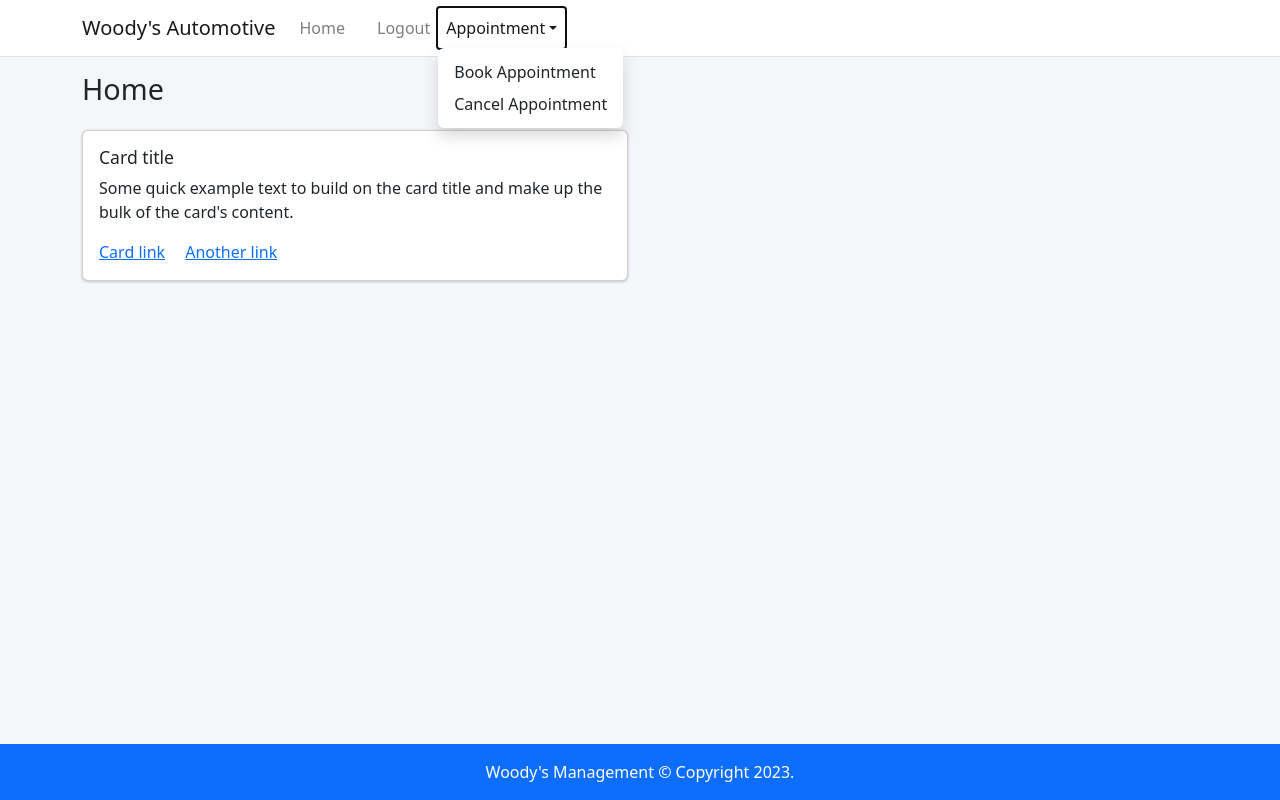
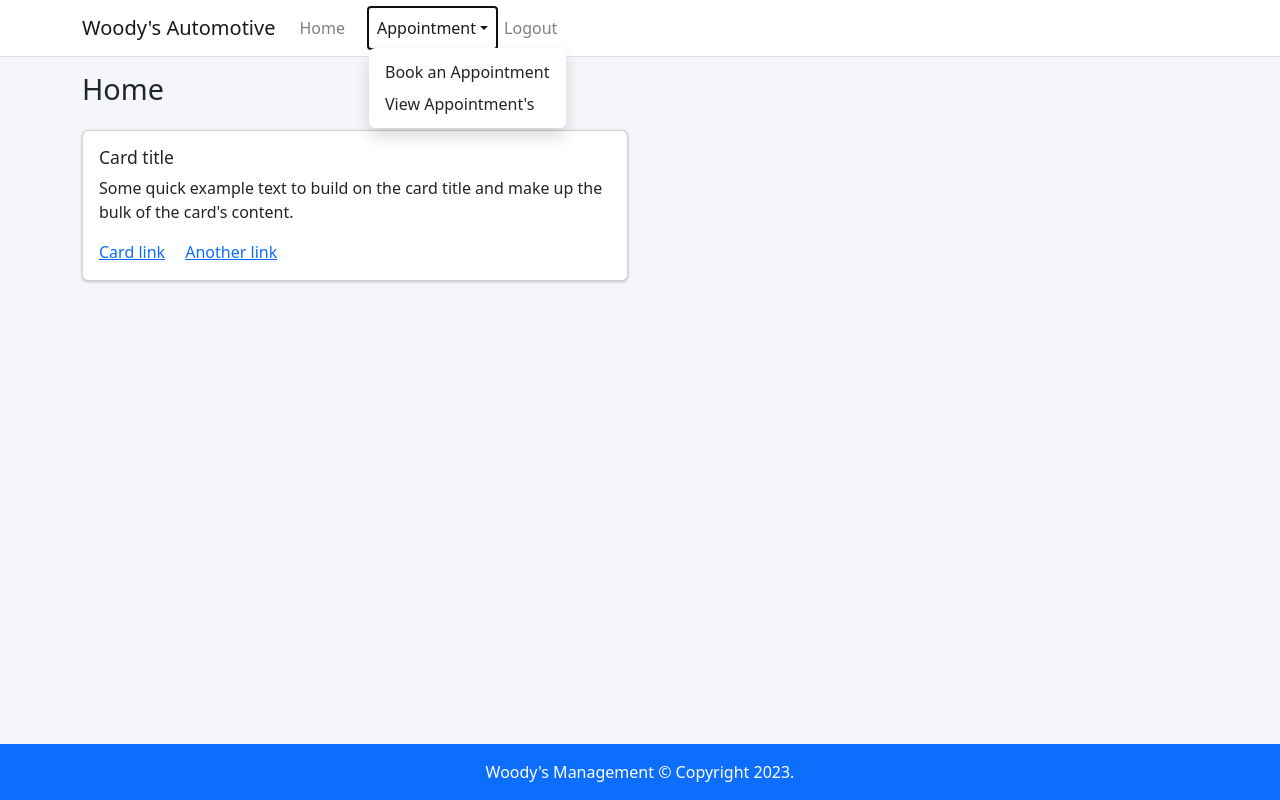
Before and after one commit to dm0927/DMSD-Project, a Flask app: page /dashboard in a window 1280 px wide, after a click on "Appointment". Run offline with Flask 3, Linux system fonts and the light colour scheme; some libraries are stand-ins or nearby versions.

Commit message:
Internal usage

```diff
--- a/static/dist/js/demo.js
+++ b/static/dist/js/demo.js
@@ -14,7 +14,6 @@
     if (window.___browserSync___ === undefined && Number(localStorage.getItem('AdminLTE:Demo:MessageShowed')) < Date.now()) {
       localStorage.setItem('AdminLTE:Demo:MessageShowed', (Date.now()) + (15 * 60 * 1000))
       // eslint-disable-next-line no-alert
-      alert('You load AdminLTE\'s "demo.js", \nthis file is only created for testing purposes!')
     }
   }, 1000)
 
--- a/templates/layout.html
+++ b/templates/layout.html
@@ -38,6 +38,5 @@
 <script src="{{ url_for('static', filename='plugins/jquery/jquery.min.js') }}"></script>
 <script src="{{ url_for('static', filename='plugins/bootstrap/js/bootstrap.bundle.min.js') }}"></script>
 <script src="{{ url_for('static', filename='dist/js/adminlte.min.js') }}"></script>
-<script src="{{ url_for('static', filename='dist/js/demo.js') }}"></script>
 
 </html>
--- a/templates/nav.html
+++ b/templates/nav.html
@@ -17,15 +17,15 @@
                 <li class="nav-item">
                     <a href="#" class="nav-link"></a>
                 </li>
-                <li class="nav-item">
-                    <a href="{{url_for('home.logout')}}" class="nav-link">Logout</a>
-                </li>
                 <li class="nav-item dropdown">
                     <a id="dropdownSubMenu1" href="#" data-toggle="dropdown" aria-haspopup="true" aria-expanded="false" class="nav-link dropdown-toggle">Appointment</a>
                     <ul aria-labelledby="dropdownSubMenu1" class="dropdown-menu border-0 shadow">
-                      <li><a href="#" class="dropdown-item">Book Appointment</a></li>
-                      <li><a href="#" class="dropdown-item">Cancel Appointment</a></li>
+                      <li><a href="#" class="dropdown-item">Book an Appointment</a></li>
+                      <li><a href="#" class="dropdown-item">View Appointment's</a></li>
                     </ul>
+                </li>
+                <li class="nav-item">
+                    <a href="{{url_for('home.logout')}}" class="nav-link">Logout</a>
                 </li>
             </ul>
         </div>
```
